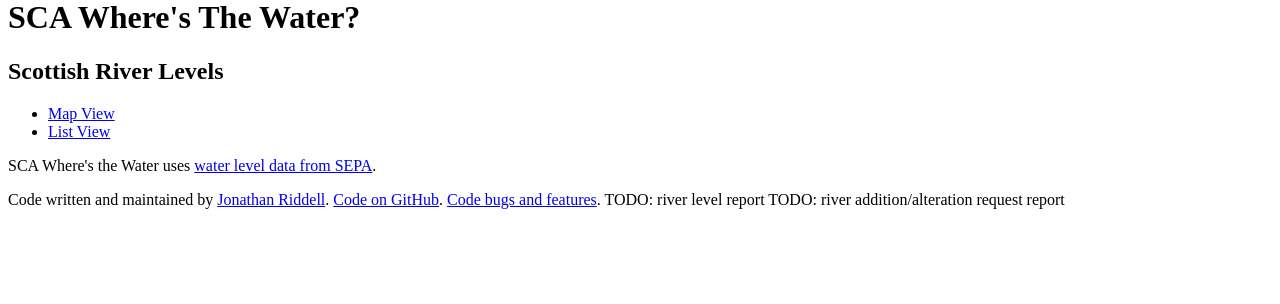
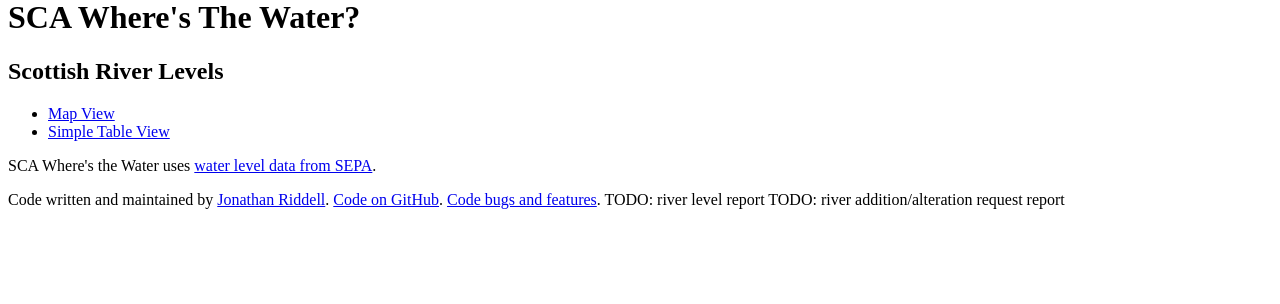
Before and after one commit to jriddell/wheres-the-water, a PHP site: page / in a window 1280 px wide. Shown: the part 199-503 px from the top of the page. Run offline with PHP 8.4, Linux system fonts and the light colour scheme; some libraries are stand-ins or nearby versions.

Commit message:
add table view

```diff
--- a/index.php
+++ b/index.php
@@ -4,7 +4,7 @@ heading();
 
 <ul>
 <li><a href="wheres-the-water.php">Map View</a></li>
-<li><a href="TODO">List View</a></li>
+<li><a href="table-view.php">Simple Table View</a></li>
 </ul>
 
 <?php
```
